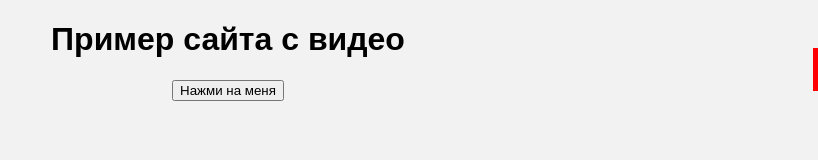
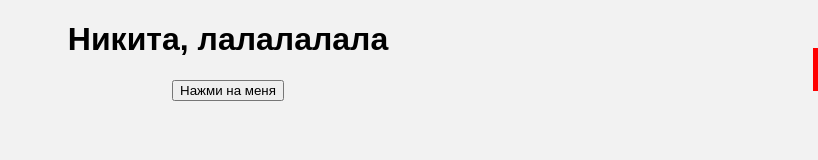
Before and after one commit to Shov1t/nikitosChikindos, a plain HTML site: page index.html in a window 1280 px wide. Shown: the full height of the page, 412-1230 px from the left. Drawn offline with Linux system fonts and the light colour scheme.

Commit message:
index.html

```diff
--- a/index.html
+++ b/index.html
@@ -3,7 +3,7 @@
 <head>
     <meta charset="UTF-8">
     <meta name="viewport" content="width=device-width, initial-scale=1.0">
-    <title>Пример сайта с видео</title>
+    <title>Никита рыбья голова</title>
     <style>
         body {
             font-family: Arial, sans-serif;
@@ -48,7 +48,7 @@
 <body>
 
     <div id="container">
-        <h1>Пример сайта с видео</h1>
+        <h1>Никита, лалалалала</h1>
 
         <button id="playButton">Нажми на меня</button>
 
```
